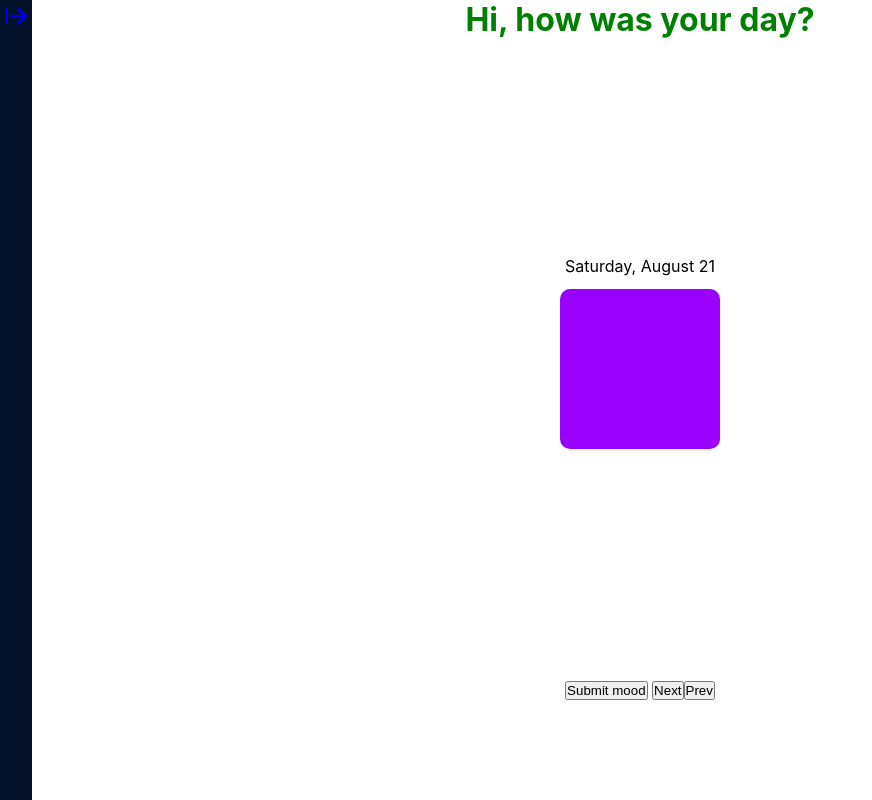
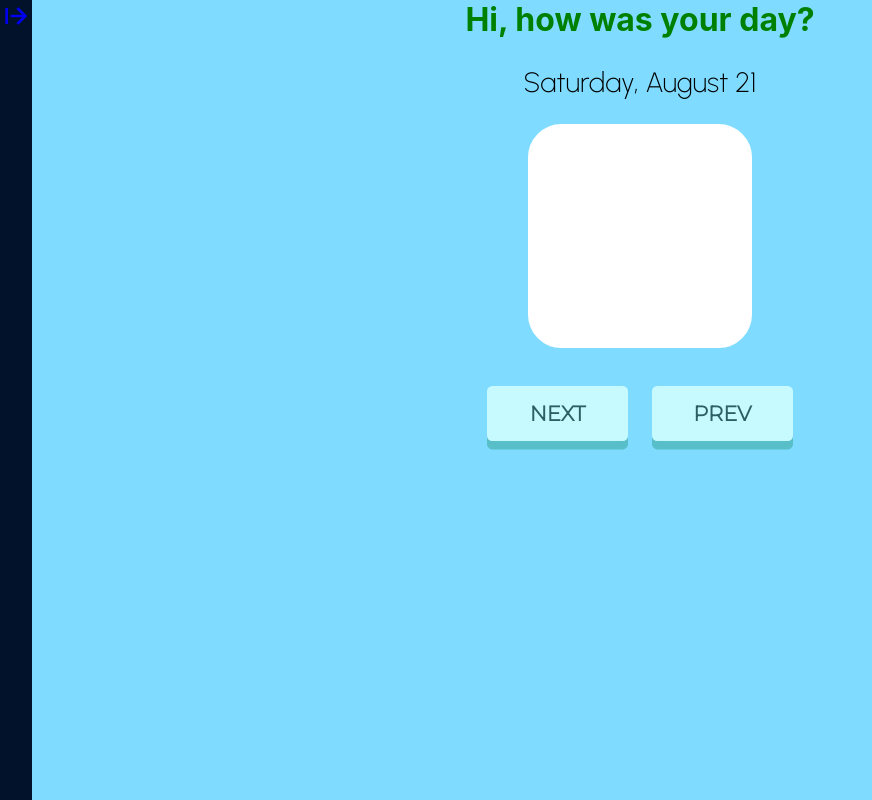
Before and after one commit to n-kly/Apptitude-MoodTracker, a React (Create React App) app: page /tracker in a window 1280 px wide. Shown: the whole page, without its empty margins (0-872 px from the left). Built offline with nearby package versions, Linux system fonts and the light colour scheme.

Commit message:
Slick Front-End

```diff
--- a/src/components/main/Day.js
+++ b/src/components/main/Day.js
@@ -60,21 +60,6 @@ const Day = ({ activeDate, setActiveDate, totalMood, setTotalMood, store, setSto
                     }}
                 >Submit mood</button> ive had it with this project, ive spent too long fix this button yourself probably bootstrap it please */}
 
-                <button
-                    className='button-center'
-                    onClick={()=>{
-                        setTotalMood({...totalMood, [activeDate.format("DD MMM")]:status})
-                        setStore(!store)
-
-                        if(totalMood[activeDate.add(1, 'day').format("DD MMM")] !== undefined){
-                            setStatus(totalMood[activeDate.add(1, 'day').format("DD MMM")])
-                            setSaved(true)
-                        } else{
-                            setStatus(0)
-                            setSaved(0)
-                            setStore(!store)
-                        }}}
-                    >Submit mood</button> {/* ive had it with this project, ive spent too long fix this button yourself probably bootstrap it please*/}
 
                     <button
                         className='button-center'
--- a/src/components/main/main.css
+++ b/src/components/main/main.css
@@ -1,21 +1,29 @@
+@import url('https://fonts.googleapis.com/css2?family=Montserrat:wght@300&display=swap');
+@import url('https://fonts.googleapis.com/css2?family=Montserrat:wght@300&family=Urbanist:wght@200&display=swap');
+
 * {
     margin: 0;
     padding: 0;
     -webkit-box-sizing: border-box;
             box-sizing: border-box;
 }
-
+/* #395480 */
+/* 01729e */
+body {
+    /* min-height: 100vh; */
+    background-color: #7FDBFF;
+}
 .wrapper {
-    min-height: 80vh;
     display: flex;
     flex-direction: column;
-    justify-content: center;
     text-align: center;
 }
 
 .emoji {
-    color: red !important;
+    color: white !important;
     text-align: center;
+    margin-top: 8%;
+    font-size: 55px;
 }
 
 .turtle{
@@ -41,11 +49,12 @@
 .day{
     padding: 1rem;
     margin: 1% auto;
-    height: 20vh;
-    width: 20vh;
-    border-radius: 10px;
+    height: 28vh;
+    width: 28vh;
+    border-radius: 15%;
     background-color: rgba(153, 0, 255, 0.8);
     box-sizing: border-box;
+    border: 9px solid white;
 }
 
 .clue {
@@ -67,19 +76,22 @@
 
 /* add a rotating border here itll look sick trust just figure out how*/
 .none{
-    background-color: rgb(153, 0, 255) !important;
+    background-color: #FFFFFF !important;
 }
 
 .happy{
-    background-color: yellow !important;
+    background-color: #91EB6B !important;
+    color: #39a00c;
 }
 
 .medium{
-    background-color: blue !important;
+    background-color: #FFDC00 !important;
+    color:#9c8e34;
 }
 
 .sad{
-    background-color: red !important;
+    background-color: #6597E8 !important;
+    color: #265094;
 }
 
 .button-center{
@@ -89,6 +101,18 @@
 	max-width: 100%;
 	padding: 1rem;
 	margin: 5rem; */
+    border-radius: 0.25em;
+    text-transform: uppercase;
+    font-weight: 600;
+    text-align: center;
+    background-color: #c7faff;
+    box-shadow: 0 0.4em #58bec7;
+    opacity: 1;
+    text-decoration: none;
+    outline: none;
+    border: white 20px;
+    cursor: pointer;
+    position: relative;
 }
 
 .saved{
@@ -102,10 +126,38 @@
 
 .date {
     text-align: center;
+    /* font-family: 'Montserrat', sans-serif; */
+    font-family: 'Urbanist', sans-serif;
+    font-size: 28px;
+    margin-top: 2%;
+    margin-bottom: 1%;
 }
 
 .buttons{
     text-align: center;
+    display: flex;
+    justify-content: center;
+}
+
+button {
+    margin: 25px 12px;
+    width: 11vw;
+    padding: 15px;
+    font-size: 21px;
+    color: #2a6065;
+    font-family: Montserrat;
+}
+
+button:hover {
+    -webkit-box-shadow: 0 0.25em #58bec7;
+            box-shadow: 0 0.25em #58bec7;
+    top: 0.125em;
+  }
+
+button:active {
+    -webkit-box-shadow: none;
+            box-shadow: none;
+    top: 0.375em;
 }
 
 .flexboxtest {
```
